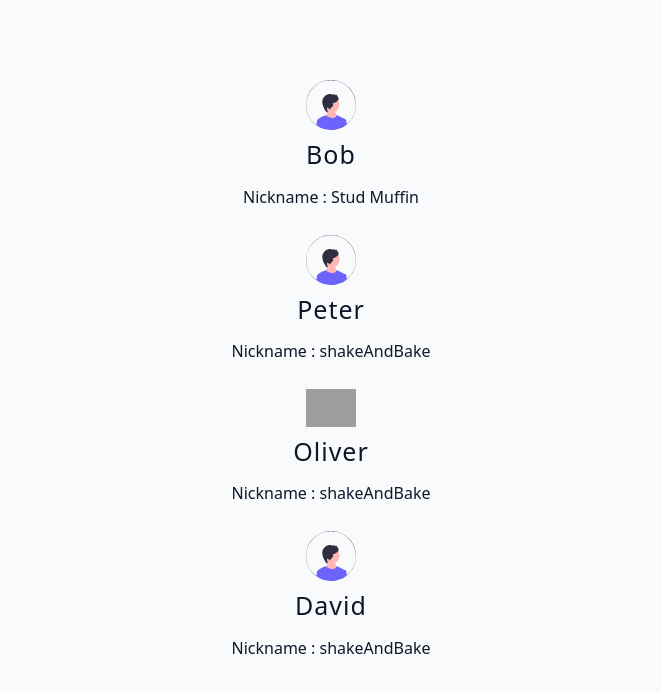
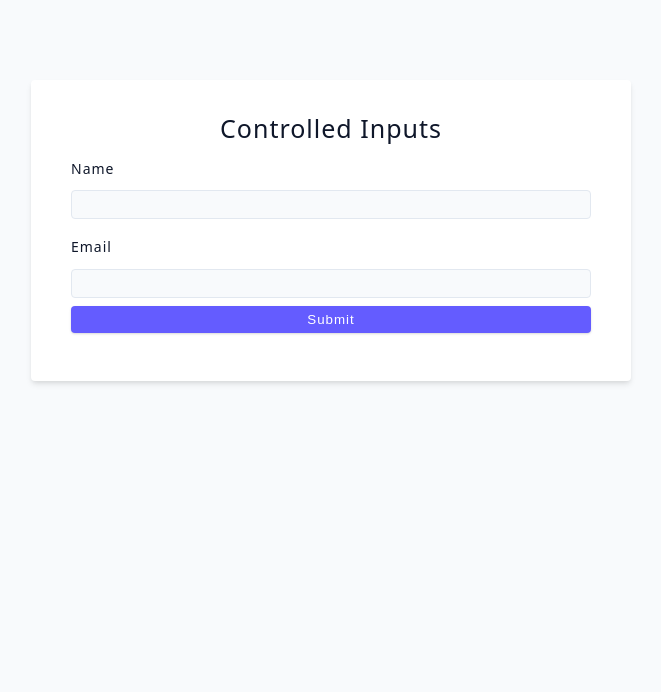
Before and after one commit to smajaas/Advanced-react, a React (Vite) app: page / in a window 1280 px wide. Shown: the top 692 px of the page, without its empty margins (309-970 px from the left). Built offline with nearby package versions, Linux system fonts and the light colour scheme; grey boxes are pictures that could not be loaded; the HTML template or start-up script is replaced by a standard one.

Commit message:
forms-setup

```diff
--- a/src/App.jsx
+++ b/src/App.jsx
@@ -1,4 +1,4 @@
-import Final from './react-projects/05-leverage-javascript/final/List';
+import Final from './react-projects/06-forms/final/01-controlled-inputs';
 
 function App() {
   return (
--- /dev/null
+++ b/src/react-projects/06-forms/final/01-controlled-inputs.jsx
@@ -0,0 +1,23 @@
+const ControlledInputs = () => {
+  return (
+    <form className='form'>
+      <h4>Controlled Inputs</h4>
+      <div className='form-row'>
+        <label htmlFor='name' className='form-label'>
+          name
+        </label>
+        <input type='text' id='name' className='form-input' />
+      </div>
+      <div className='form-row'>
+        <label htmlFor='email' className='form-label'>
+          email
+        </label>
+        <input type='email' id='email' className='form-input' />
+        <button type='submit' className='btn btn-block'>
+          submit
+        </button>
+      </div>
+    </form>
+  );
+};
+export default ControlledInputs;
--- a/src/react-projects/06-forms/starter/01-controlled-inputs.jsx
+++ /dev/null
@@ -1,4 +0,0 @@
-const ControlledInputs = () => {
-  return <h2>Controlled Inputs</h2>;
-};
-export default ControlledInputs;
```
Also changed, not shown: src/react-projects/06-forms/final/02-user-challenge.jsx (renamed from src/react-projects/06-forms/starter/02-user-challenge.jsx), src/react-projects/06-forms/final/03-multiple-inputs.jsx (renamed from src/react-projects/06-forms/starter/03-multiple-inputs.jsx), src/react-projects/06-forms/final/04-other-inputs.jsx (renamed from src/react-projects/06-forms/starter/04-other-inputs.jsx), src/react-projects/06-forms/final/05-form-data.jsx (renamed from src/react-projects/06-forms/starter/05-form-data.jsx).
